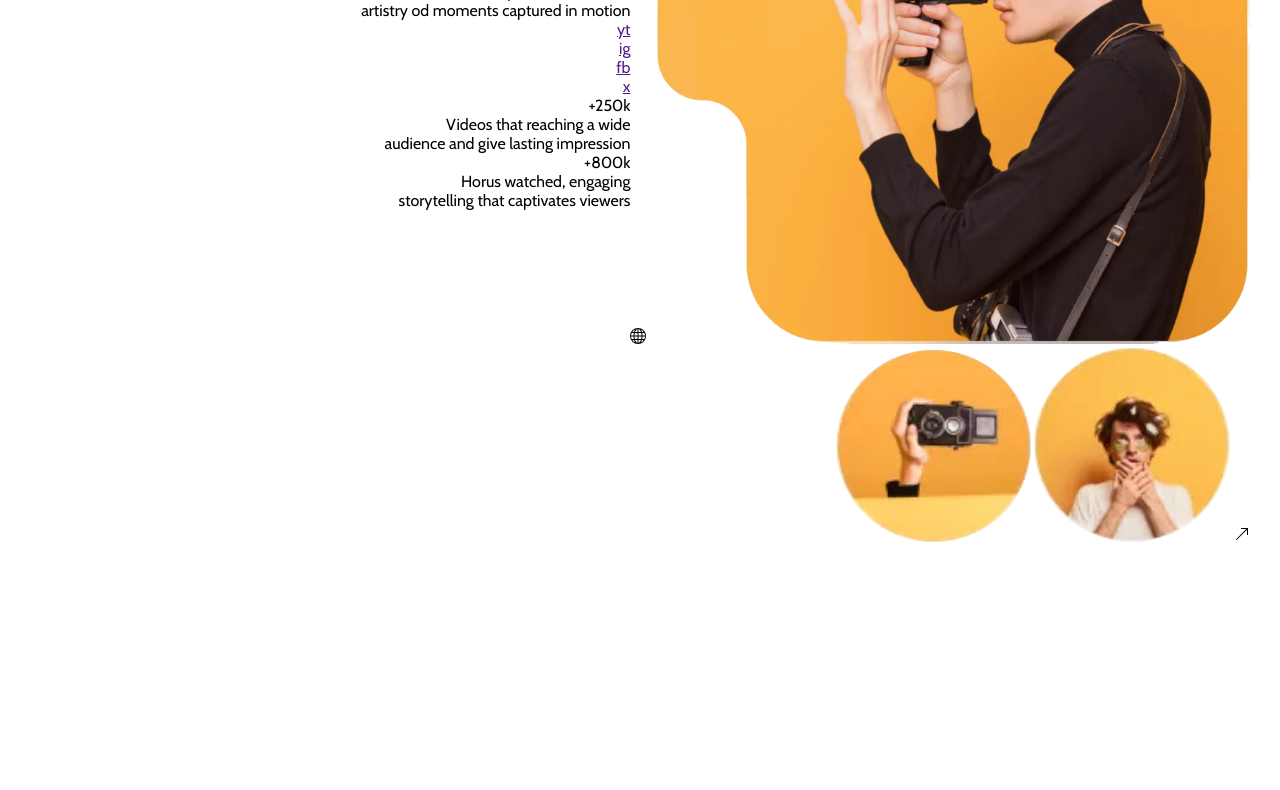
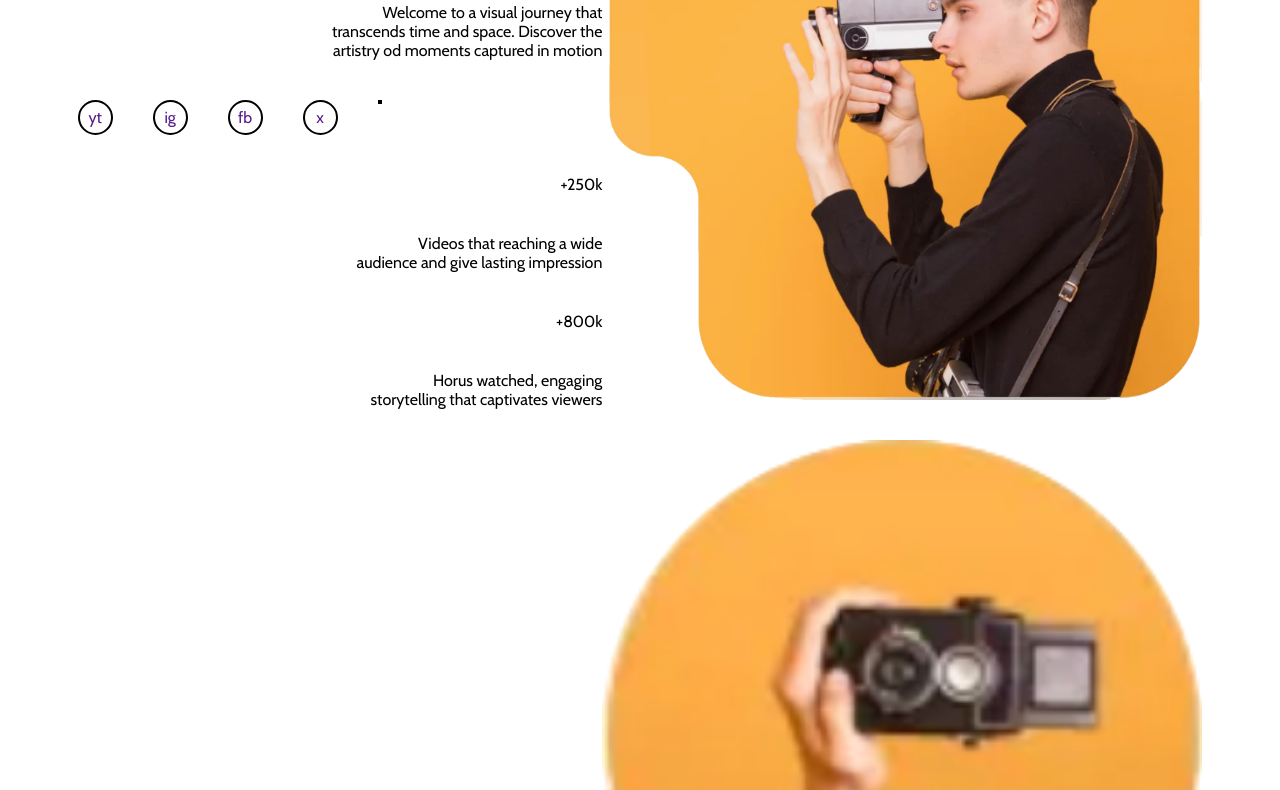
Before and after one commit to tomh94/CWA2, a plain HTML site: page index.html in a window 1280 px wide. Shown: the part 382-1172 px from the top of the page. Before the commit the page ends 958 px from the top, so only its background shows below. Drawn offline with nearby package versions, Linux system fonts and the light colour scheme; a web font is replaced by a local one.

Commit message:
some changes1

```diff
--- a/index.html
+++ b/index.html
@@ -29,7 +29,7 @@
             <h1 id="hero-h1">visual <br> poetry</h1>
             <p>Welcome to a visual journey that <br> transcends time and space.
                 Discover the <br> artistry od moments captured in motion</p>
-            <div>
+            <div id="socials-div">
                 <div class="socials"><a href="">yt</a></div>
                 <div class="socials"><a href="">ig</a></div>
                 <div class="socials"><a href="">fb</a></div>
--- a/style.css
+++ b/style.css
@@ -69,6 +69,31 @@
 
 #hero-section {
     display: flex;
+    justify-content: center;
+    div{
+        display: flex;
+        flex-direction: column;
+        gap: 40px;
+        #socials-div{
+            display: flex;
+            flex-direction: row;
+            align-items: start;
+            justify-content: left;
+            a {
+                display: flex;
+                align-items: center;
+                justify-content: center;
+                text-decoration: none;
+                border: black solid 2px;
+                border-radius: 25px;
+                width: 35px;
+                height: 35px;
+                }
+            #line{
+                border: black solid 2px;
+            }
+        }
+    }
     #hero-h1 {
         display: flex;
         text-align: right;
```
